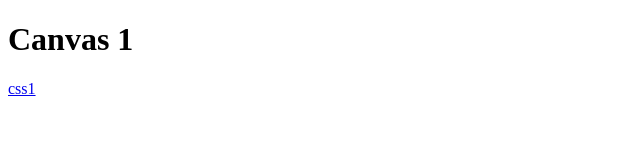
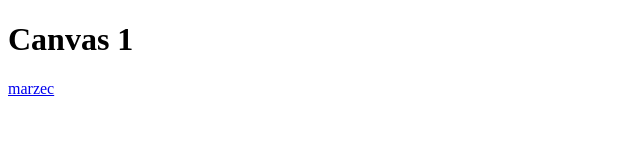
Before and after one commit to tobiaszkubiak31/tobiaszkubiak31.github.io, a plain HTML site: page index.html in a window 1280 px wide. Shown: the full height of the page, 0-640 px from the left. Drawn offline with Linux system fonts and the light colour scheme.

Commit message:
Update index.html

```diff
--- a/index.html
+++ b/index.html
@@ -3,7 +3,7 @@
 <body>
 
 <h1>Canvas 1</h1>
-<a href="newfile.css">css1</a>
+<a href="marzec.ics">marzec</a>
 
 </body>
 </html>
```
